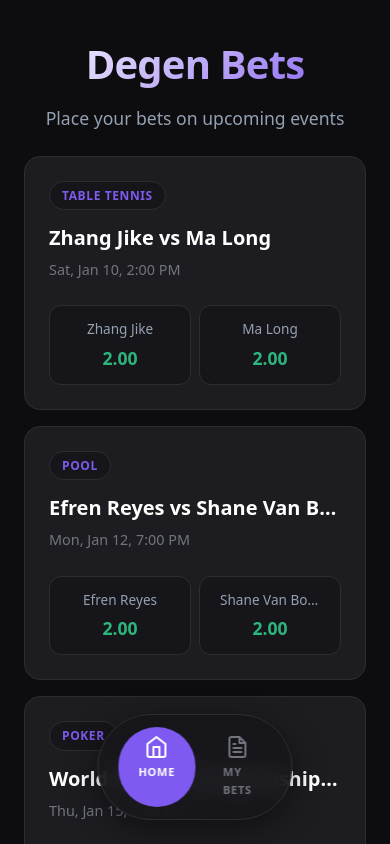
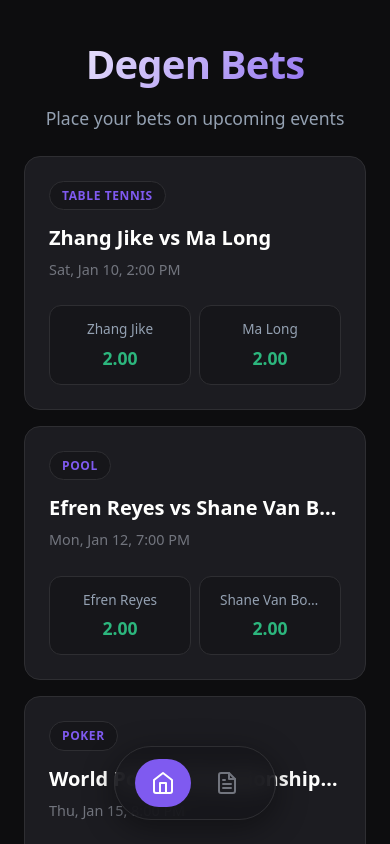
Before and after one commit to BSaini25/degen-betting-app, a Next.js app: page / in a window 390 px wide. Shown: the top 844 px of the page. Built offline with nearby package versions, Linux system fonts and the light colour scheme.

Commit message:
Fix mobile nav bar

```diff
--- a/app/globals.css
+++ b/app/globals.css
@@ -260,6 +260,17 @@ body {
   letter-spacing: 0.05em;
 }
 
+/* Hide nav labels on mobile, show icons only */
+@media (max-width: 640px) {
+  .nav-label {
+    display: none;
+  }
+
+  .nav-item {
+    padding: 0.75rem 1rem;
+  }
+}
+
 /* Placeholder Content (My Bets page) */
 .placeholder-content {
   display: flex;
```
